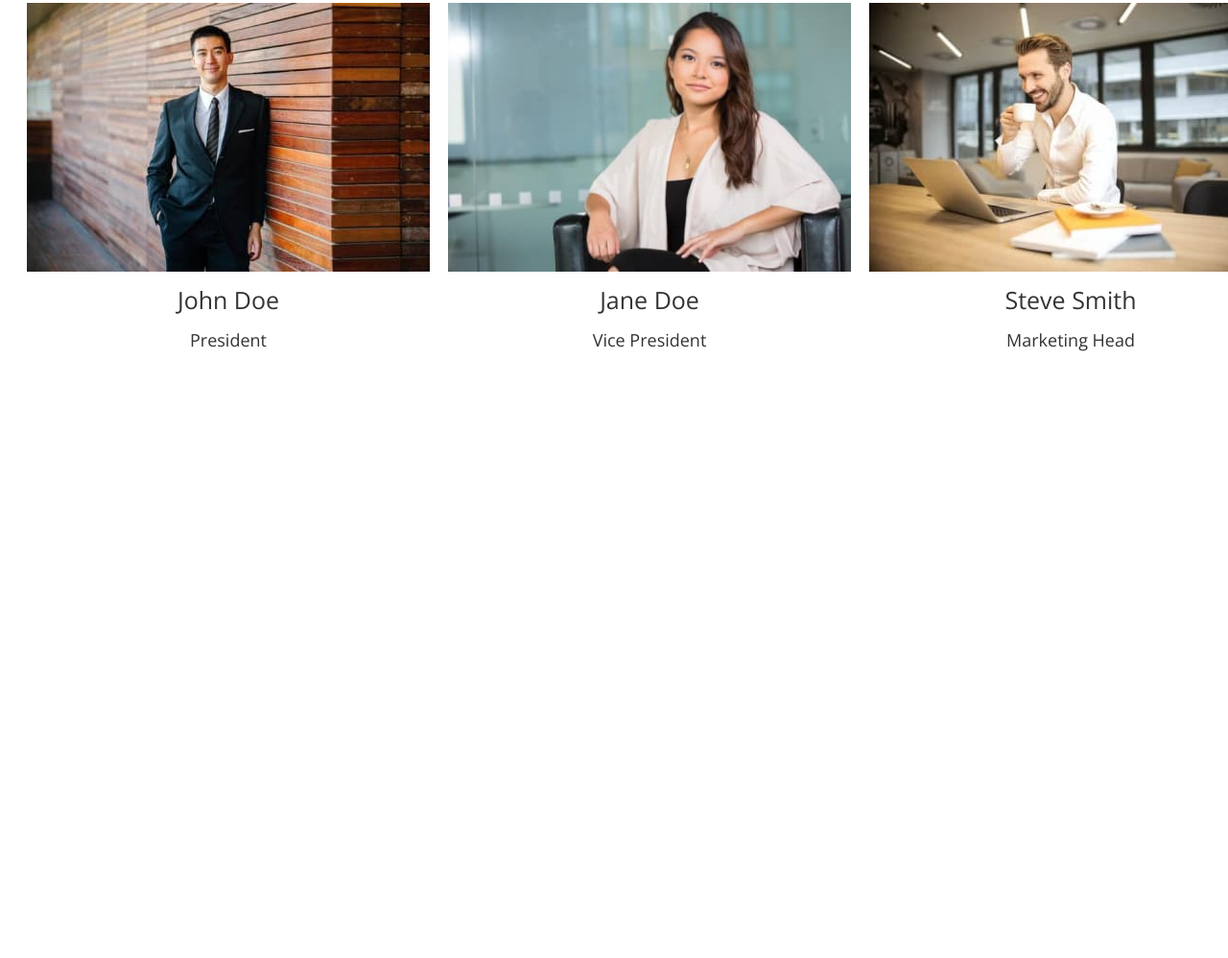
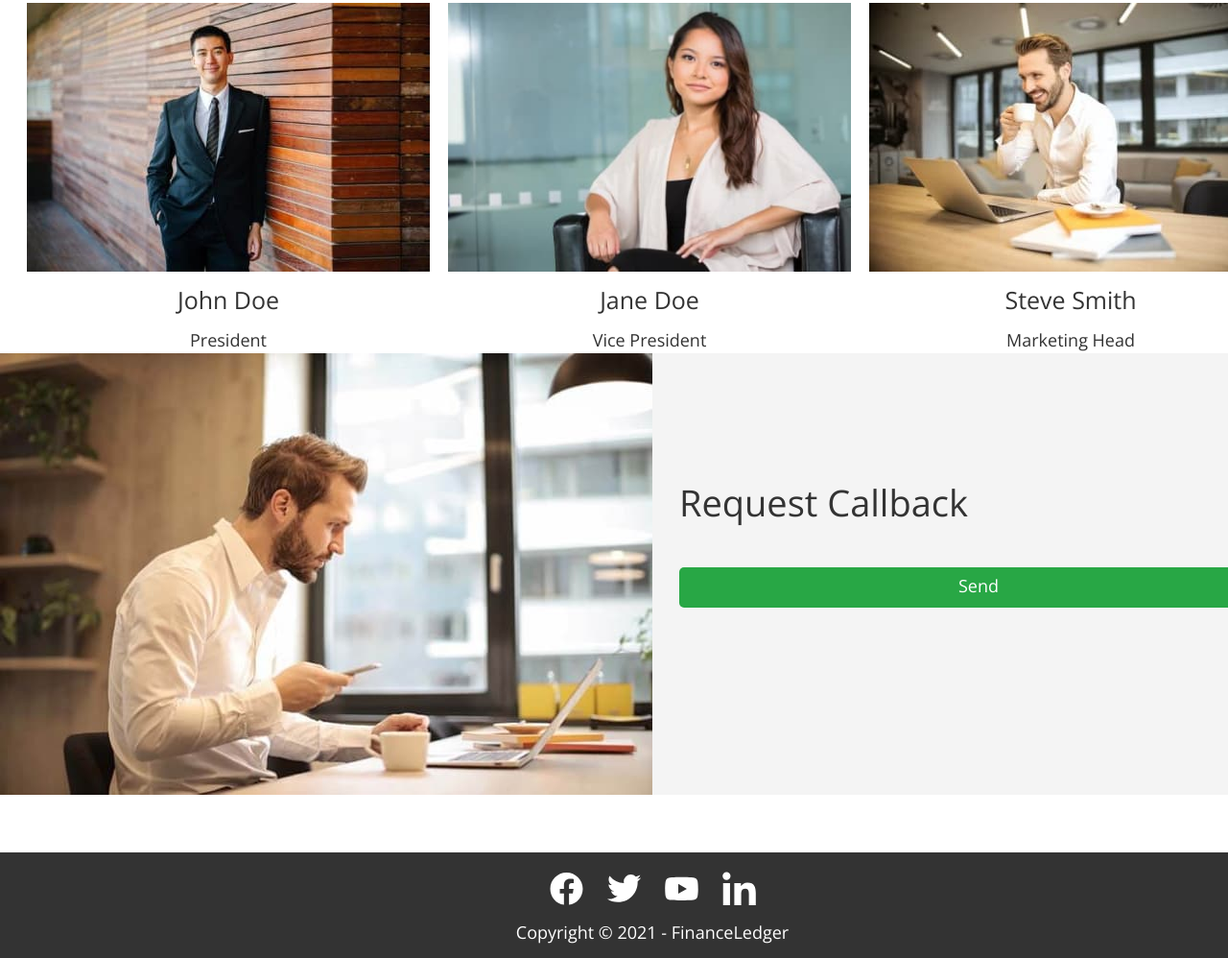
Before and after one commit to svoits/fson-77-himars, a plain HTML site: page index.html in a window 1280 px wide. Shown: the part 3052-4050 px from the top of the page at 96% size. Before the commit the page ends 3420 px from the top, so only its background shows below. Drawn offline with nearby package versions, Linux system fonts and the light colour scheme.

Commit message:
add request callback and footer

```diff
--- a/css/styles.css
+++ b/css/styles.css
@@ -374,4 +374,61 @@ address {
 .team-job-title {
   font-weight: 400;
   line-height: 1.56;
+
 }
+/* Request callback styles */
+
+.callback .container{
+  display: flex;
+  padding: 0 0 60px;
+}
+
+ .callback-wrapper {
+  background-color:#F4F4F4;
+  width: 50%;
+  padding: 131px 347px 0 28px;
+}
+
+.callback-title {
+  margin-bottom: 42px;
+
+  font-weight: 300;
+  font-size: 38px;
+  line-height: 1.3;
+  color:var(--primary-text-color);
+  }
+
+.callback-btn{
+  background-color:var(--accent-color);
+  line-height: 1.4;
+  color: var(--secondary-text-color);
+
+  border: none;
+  border-radius: 5px;
+
+  padding: 7px 277px 10px 291px;
+}
+
+
+/* Footer styles */
+.footer {
+  height: 110px;
+  background-color: var(--primary-text-color);
+  padding: 20px 0 55px;
+}
+
+.footer-soc-list{
+  display: flex;
+  justify-content: center;
+  align-items: center;
+  gap:25px;
+}
+
+
+.footer-text{
+  margin-top: 10px;
+  margin-bottom: 16px;
+  line-height: 1.56;
+  color:var(--secondary-text-color);
+  text-align: center;
+}
--- a/index.html
+++ b/index.html
@@ -305,7 +305,66 @@
         </ul>
       </div>
     </section>
-  </main>
+
+     <!-- request callback -->
+     <section class="callback">
+    <div class="container">
+    <img  class="callback-img" src="./images/imagecallback.jpg"
+     alt="the user provides feedback"
+     width="680"
+     height="460"
+     />
+
+    <div class="callback-wrapper">
+      <h2 class="callback-title">Request Callback</h2>
+
+      <button class="callback-btn" type="button">Send</button>
+
+    </div>
+    </div>
+    </section>
+
+     <!-- footer-->
+     <section class="footer">
+      <div class="container">
+        <ul class="footer-soc-list list">
+
+          <li class="footer-soc-item">
+            <a href="" class="footer-soc-link">
+              <svg width="35" height="35">
+                <use href="./images/icons.svg#icon-facebook"></use>
+              </svg>
+            </a>
+          </li>
+
+           <li class="footer-soc-item">
+            <a href="" class="footer-soc-link">
+              <svg width="35" height="35">
+                <use href="./images/icons.svg#icon-twitter"></use>
+              </svg>
+            </a>
+          </li>
+
+           <li class="footer-soc-item">
+            <a href="" class="footer-soc-link">
+              <svg width="35" height="35">
+                <use href="./images/icons.svg#icon-youtube"></use>
+              </svg>
+            </a>
+          </li>
+
+           <li class="footer-soc-item">
+            <a href="" class="footer-soc-link">
+              <svg width="35" height="35">
+                <use href="./images/icons.svg#icon-linkedin"></use>
+              </svg>
+            </a>
+          </li>
+        </ul>
+        <p class="footer-text">Copyright &#169; 2021 - FinanceLedger</p>
+      </div>
+     </section>
+</main>
 </body>
 
 </html>
```
Also changed, not shown: images/imagecallback.jpg (added).
